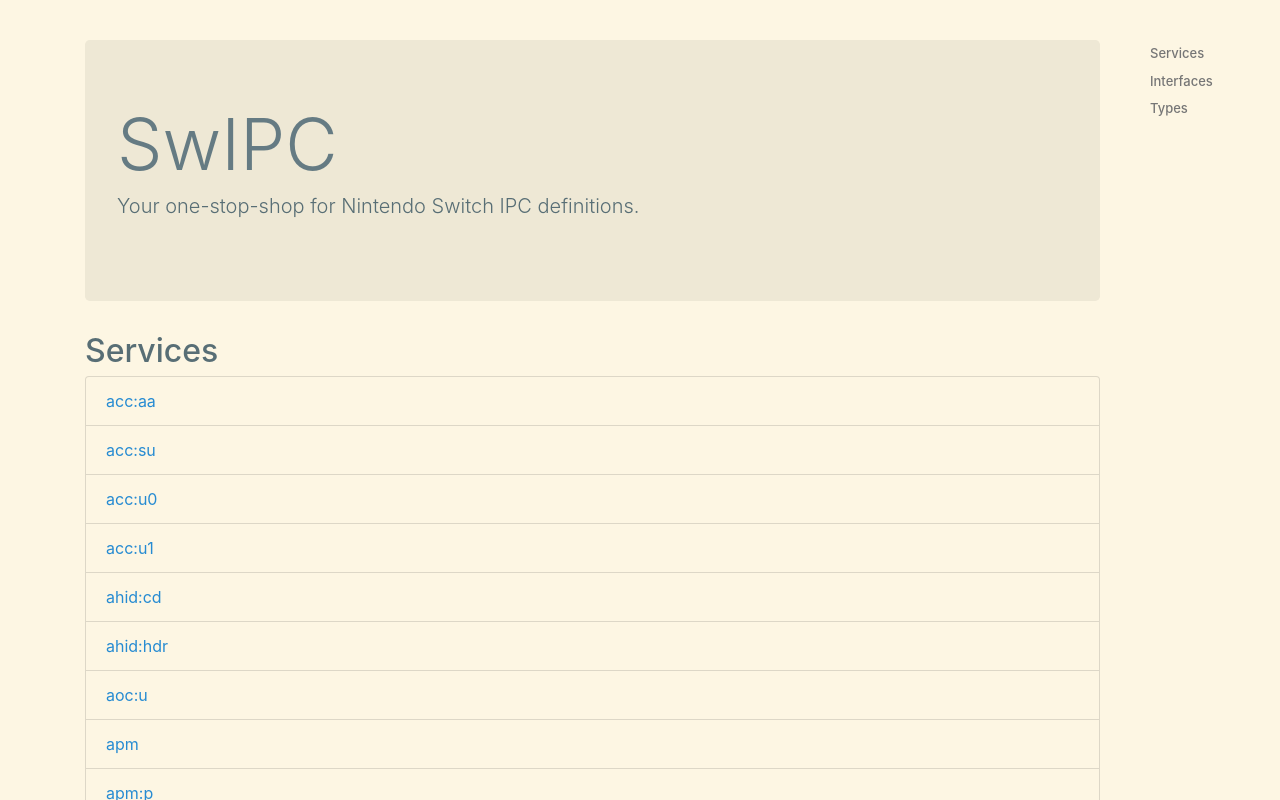
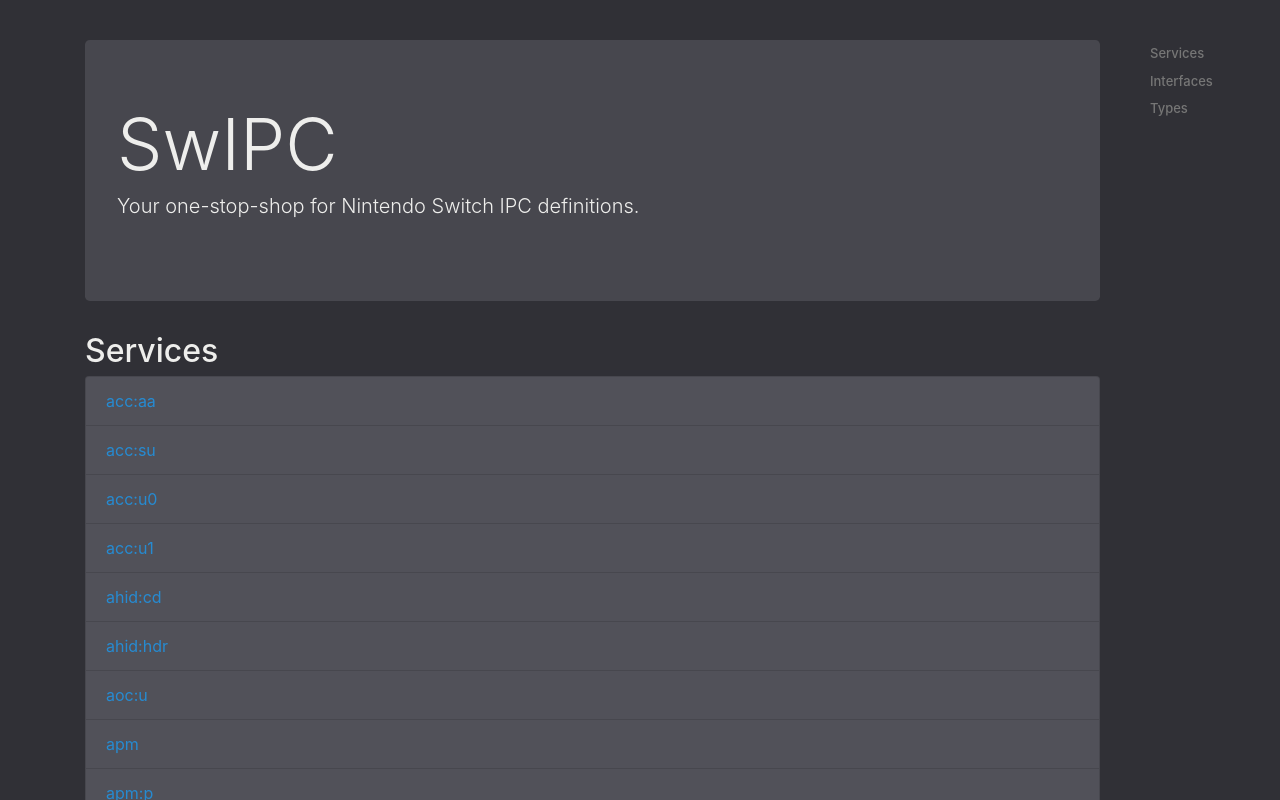
Before and after one commit to reswitched/SwIPC, a plain HTML site: page docs/index.html in a window 1280 px wide. Shown: the top 800 px of the page. Drawn offline with Linux system fonts and the light colour scheme.

Commit message:
Update colors to better match reswitched colorscheme

```diff
--- a/docs/css/main.css
+++ b/docs/css/main.css
@@ -1,17 +1,17 @@
 h1, li {
-  color: #657B83;
+  color: #eeeeec;
 }
 p, h2, h3 {
-  color: #586E75;
+  color: #eeeeec;
 }
 
 
 body {
   padding: 5vh;
-  background-color: #FDF6E3;
+  background-color: #303036;
 }
 .jumbotron, .card-header {
-  background-color: #EEE8D5 !important;
+  background-color: #47474e !important;
 }
 
 .col-1>nav {
@@ -23,7 +23,7 @@
 }
 
 .list-group-item {
-  background-color: #FDF6E3;
+  background-color: #515159;
 }
 .list-group-item-action {
   color: #268BD2;
@@ -44,7 +44,7 @@
 }
 
 a {
-  color: #268BD2;
+  color: #19cf9b;
 }
 
 ol {
```
